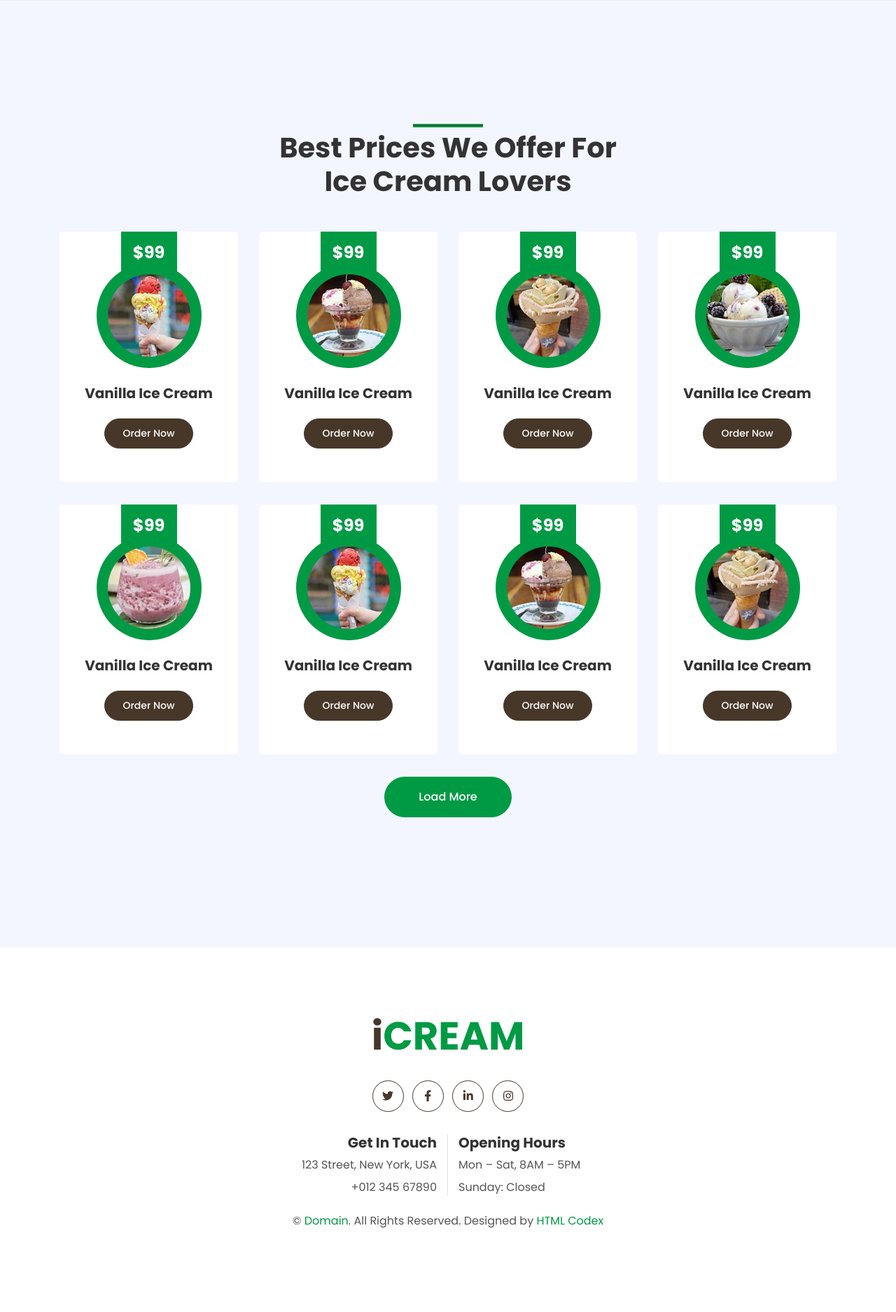
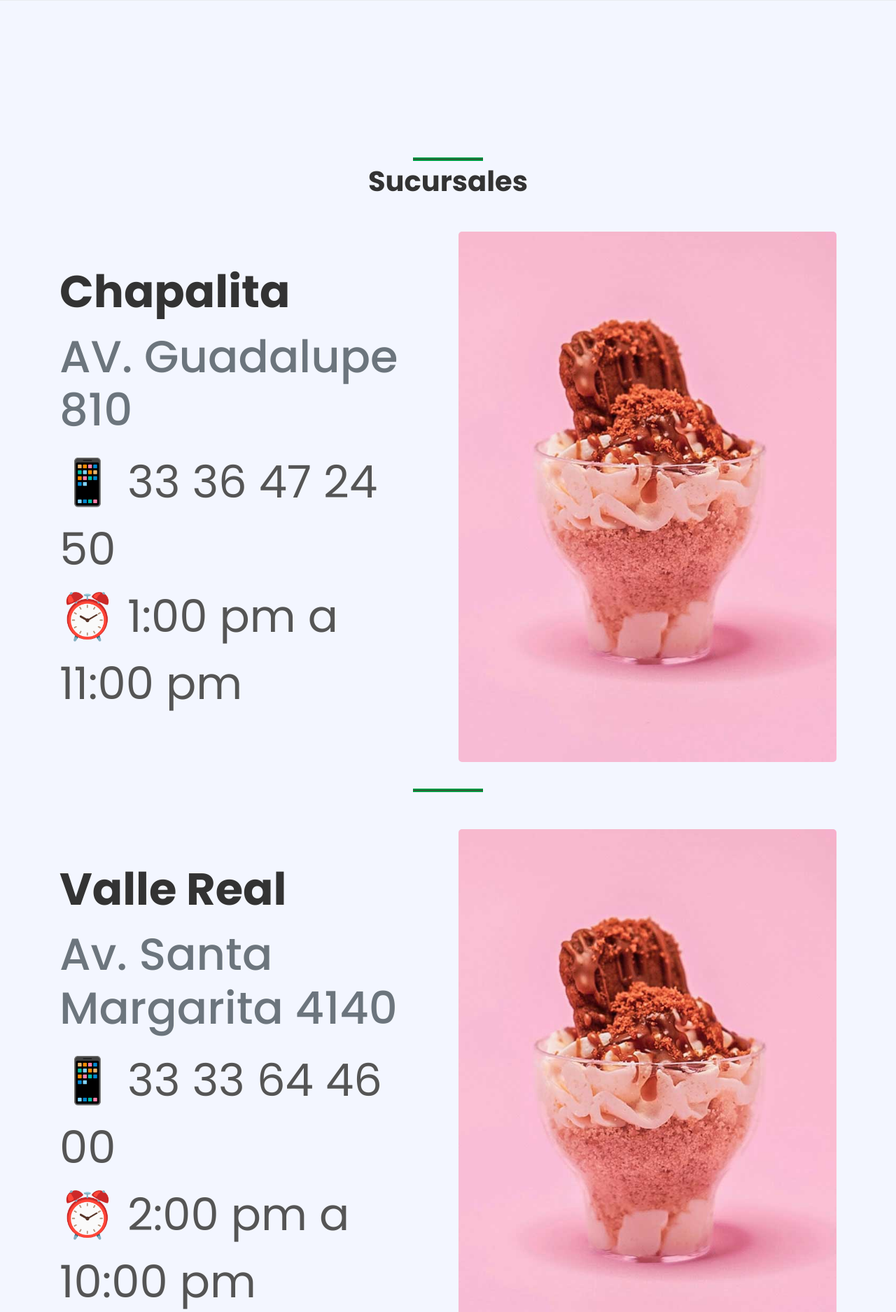
Before and after one commit to nightfury-04/loncheskarlos, a PHP site: page /branches.php in a window 1280 px wide. Shown: the part 531-2406 px from the top of the page at 70% size. Before the commit the page ends 2286 px from the top, so only its background shows below. Run offline with PHP 8.4, Linux system fonts and the light colour scheme; data that the repository does not hold is empty; style sheets or scripts are compiled from the project's sources; some libraries are stand-ins or nearby versions; some web fonts are replaced.

Commit message:
Update branches page

```diff
--- a/branches.php
+++ b/branches.php
@@ -41,118 +41,120 @@
     ?>
 
 
-    <!-- Products Start -->
     <div class="container-fluid py-5">
+      <div class="container-fluid py-5">
         <div class="container py-5">
-            <div class="row justify-content-center">
-                <div class="col-lg-6">
-                    <h1 class="section-title position-relative text-center mb-5">Best Prices We Offer For Ice Cream Lovers</h1>
-                </div>
+          <div class="row justify-content-center">
+            <div class="col-lg-7">
+              <h1 class="section-title position-relative text-center mb-5">
+                Sucursales
+              </h1>
             </div>
-            <div class="row">
-                <div class="col-lg-3 col-md-6 mb-4 pb-2">
-                    <div class="product-item d-flex flex-column align-items-center text-center bg-light rounded py-5 px-3">
-                        <div class="bg-primary mt-n5 py-3" style="width: 80px;">
-                            <h4 class="font-weight-bold text-white mb-0">$99</h4>
-                        </div>
-                        <div class="position-relative bg-primary rounded-circle mt-n3 mb-4 p-3" style="width: 150px; height: 150px;">
-                            <img class="rounded-circle w-100 h-100" src="img/product-1.jpg" style="object-fit: cover;">
-                        </div>
-                        <h5 class="font-weight-bold mb-4">Vanilla Ice Cream</h5>
-                        <a href="" class="btn btn-sm btn-secondary">Order Now</a>
-                    </div>
-                </div>
-                <div class="col-lg-3 col-md-6 mb-4 pb-2">
-                    <div class="product-item d-flex flex-column align-items-center text-center bg-light rounded py-5 px-3">
-                        <div class="bg-primary mt-n5 py-3" style="width: 80px;">
-                            <h4 class="font-weight-bold text-white mb-0">$99</h4>
-                        </div>
-                        <div class="position-relative bg-primary rounded-circle mt-n3 mb-4 p-3" style="width: 150px; height: 150px;">
-                            <img class="rounded-circle w-100 h-100" src="img/product-2.jpg" style="object-fit: cover;">
-                        </div>
-                        <h5 class="font-weight-bold mb-4">Vanilla Ice Cream</h5>
-                        <a href="" class="btn btn-sm btn-secondary">Order Now</a>
-                    </div>
-                </div>
-                <div class="col-lg-3 col-md-6 mb-4 pb-2">
-                    <div class="product-item d-flex flex-column align-items-center text-center bg-light rounded py-5 px-3">
-                        <div class="bg-primary mt-n5 py-3" style="width: 80px;">
-                            <h4 class="font-weight-bold text-white mb-0">$99</h4>
-                        </div>
-                        <div class="position-relative bg-primary rounded-circle mt-n3 mb-4 p-3" style="width: 150px; height: 150px;">
-                            <img class="rounded-circle w-100 h-100" src="img/product-3.jpg" style="object-fit: cover;">
-                        </div>
-                        <h5 class="font-weight-bold mb-4">Vanilla Ice Cream</h5>
-                        <a href="" class="btn btn-sm btn-secondary">Order Now</a>
-                    </div>
-                </div>
-                <div class="col-lg-3 col-md-6 mb-4 pb-2">
-                    <div class="product-item d-flex flex-column align-items-center text-center bg-light rounded py-5 px-3">
-                        <div class="bg-primary mt-n5 py-3" style="width: 80px;">
-                            <h4 class="font-weight-bold text-white mb-0">$99</h4>
-                        </div>
-                        <div class="position-relative bg-primary rounded-circle mt-n3 mb-4 p-3" style="width: 150px; height: 150px;">
-                            <img class="rounded-circle w-100 h-100" src="img/product-4.jpg" style="object-fit: cover;">
-                        </div>
-                        <h5 class="font-weight-bold mb-4">Vanilla Ice Cream</h5>
-                        <a href="" class="btn btn-sm btn-secondary">Order Now</a>
-                    </div>
-                </div>
-                <div class="col-lg-3 col-md-6 mb-4 pb-2">
-                    <div class="product-item d-flex flex-column align-items-center text-center bg-light rounded py-5 px-3">
-                        <div class="bg-primary mt-n5 py-3" style="width: 80px;">
-                            <h4 class="font-weight-bold text-white mb-0">$99</h4>
-                        </div>
-                        <div class="position-relative bg-primary rounded-circle mt-n3 mb-4 p-3" style="width: 150px; height: 150px;">
-                            <img class="rounded-circle w-100 h-100" src="img/product-5.jpg" style="object-fit: cover;">
-                        </div>
-                        <h5 class="font-weight-bold mb-4">Vanilla Ice Cream</h5>
-                        <a href="" class="btn btn-sm btn-secondary">Order Now</a>
-                    </div>
-                </div>
-                <div class="col-lg-3 col-md-6 mb-4 pb-2">
-                    <div class="product-item d-flex flex-column align-items-center text-center bg-light rounded py-5 px-3">
-                        <div class="bg-primary mt-n5 py-3" style="width: 80px;">
-                            <h4 class="font-weight-bold text-white mb-0">$99</h4>
-                        </div>
-                        <div class="position-relative bg-primary rounded-circle mt-n3 mb-4 p-3" style="width: 150px; height: 150px;">
-                            <img class="rounded-circle w-100 h-100" src="img/product-1.jpg" style="object-fit: cover;">
-                        </div>
-                        <h5 class="font-weight-bold mb-4">Vanilla Ice Cream</h5>
-                        <a href="" class="btn btn-sm btn-secondary">Order Now</a>
-                    </div>
-                </div>
-                <div class="col-lg-3 col-md-6 mb-4 pb-2">
-                    <div class="product-item d-flex flex-column align-items-center text-center bg-light rounded py-5 px-3">
-                        <div class="bg-primary mt-n5 py-3" style="width: 80px;">
-                            <h4 class="font-weight-bold text-white mb-0">$99</h4>
-                        </div>
-                        <div class="position-relative bg-primary rounded-circle mt-n3 mb-4 p-3" style="width: 150px; height: 150px;">
-                            <img class="rounded-circle w-100 h-100" src="img/product-2.jpg" style="object-fit: cover;">
-                        </div>
-                        <h5 class="font-weight-bold mb-4">Vanilla Ice Cream</h5>
-                        <a href="" class="btn btn-sm btn-secondary">Order Now</a>
-                    </div>
-                </div>
-                <div class="col-lg-3 col-md-6 mb-4 pb-2">
-                    <div class="product-item d-flex flex-column align-items-center text-center bg-light rounded py-5 px-3">
-                        <div class="bg-primary mt-n5 py-3" style="width: 80px;">
-                            <h4 class="font-weight-bold text-white mb-0">$99</h4>
-                        </div>
-                        <div class="position-relative bg-primary rounded-circle mt-n3 mb-4 p-3" style="width: 150px; height: 150px;">
-                            <img class="rounded-circle w-100 h-100" src="img/product-3.jpg" style="object-fit: cover;">
-                        </div>
-                        <h5 class="font-weight-bold mb-4">Vanilla Ice Cream</h5>
-                        <a href="" class="btn btn-sm btn-secondary">Order Now</a>
-                    </div>
-                </div>
-                <div class="col-12 text-center">
-                    <a href="" class="btn btn-primary py-3 px-5">Load More</a>
-                </div>
+          </div>
+
+          <div class="row mb-5">
+            <div class="col-12 col-lg-6 py-5">
+              <h4 class="font-weight-bold mb-3 text-large">Chapalita</h4>
+              <h5 class="text-muted mb-3 text-large">
+              AV. Guadalupe 810
+              </h5>
+              <p class="text-large">
+                📱 33 36 47 24 50
+              <br/>
+              ⏰ 1:00 pm a 11:00 pm
+
+              </p>
             </div>
+            <div class="col-12 col-lg-6" style="min-height: 400px">
+              <div class="position-relative h-100 rounded overflow-hidden">
+                <img
+                  class="position-absolute w-100 h-100"
+                  src="img/about.jpg"
+                  style="object-fit: cover"
+                />
+              </div>
+            </div>
+          </div>
+
+          <div class="section-title position-relative text-center pb-5"></div>
+
+          <div class="row mb-5">
+            <div class="col-12 col-lg-6 py-5">
+              <h4 class="font-weight-bold mb-3 text-large">Valle Real</h4>
+              <h5 class="text-muted mb-3 text-large">
+              Av. Santa Margarita 4140
+              </h5>
+              <p class="text-large">
+              📱 33 33 64 46 00
+              <br/>
+              ⏰ 2:00 pm a 10:00 pm
+              </p>
+            </div>
+            <div class="col-12 col-lg-6" style="min-height: 400px">
+              <div class="position-relative h-100 rounded overflow-hidden">
+                <img
+                  class="position-absolute w-100 h-100"
+                  src="img/about.jpg"
+                  style="object-fit: cover"
+                />
+              </div>
+            </div>
+          </div>
+
+          <div class="section-title position-relative text-center pb-5"></div>
+
+          <div class="row mb-5">
+            <div class="col-12 col-lg-6 py-5">
+              <h4 class="font-weight-bold mb-3 text-large">Providencia</h4>
+              <h5 class="text-muted mb-3 text-large">
+              Av. Rubén Darío 1549
+
+              </h5>
+              <p class="text-large">
+              📱 33 38 17 23 40
+              <br/>
+              ⏰ 9:00 am a 11:00 pm
+              </p>
+            </div>
+            <div class="col-12 col-lg-6" style="min-height: 400px">
+              <div class="position-relative h-100 rounded overflow-hidden">
+                <img
+                  class="position-absolute w-100 h-100"
+                  src="img/about.jpg"
+                  style="object-fit: cover"
+                />
+              </div>
+            </div>
+          </div>
+
+          <div class="section-title position-relative text-center pb-5"></div>
+
+          <div class="row mb-5">
+            <div class="col-12 col-lg-6 py-5">
+              <h4 class="font-weight-bold mb-3 text-large">Bugambilias</h4>
+              <h5 class="text-muted mb-3 text-large">
+              Blvd. Bugambilias 229
+              </h5>
+              <p class="text-large">
+              📱 33 12 57 05 90
+              <br/>
+              ⏰ 10:00 am a 11:00 pm
+              </p>
+            </div>
+            <div class="col-12 col-lg-6" style="min-height: 400px">
+              <div class="position-relative h-100 rounded overflow-hidden">
+                <img
+                  class="position-absolute w-100 h-100"
+                  src="img/about.jpg"
+                  style="object-fit: cover"
+                />
+              </div>
+            </div>
+          </div>
+
         </div>
+      </div>
     </div>
-    <!-- Products End -->
 
 
     <!-- Footer Start -->
--- a/scss/style.scss
+++ b/scss/style.scss
@@ -520,6 +520,10 @@ h6,
     position: relative;
 }
 
+.text-large {
+    font-size: 4rem;
+}
+
 @media (max-width: 575.98px) {
     .footer .border-right {
         border-right: none !important;
```
